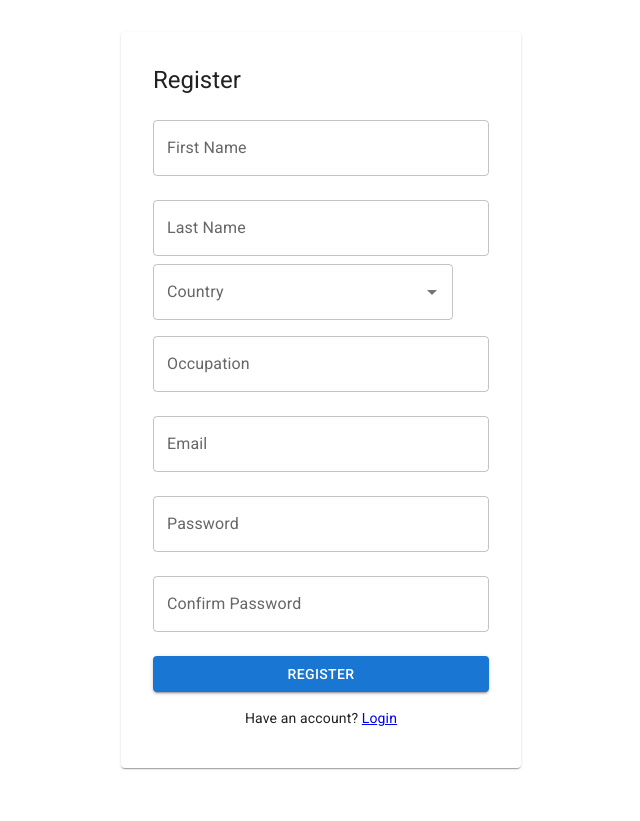
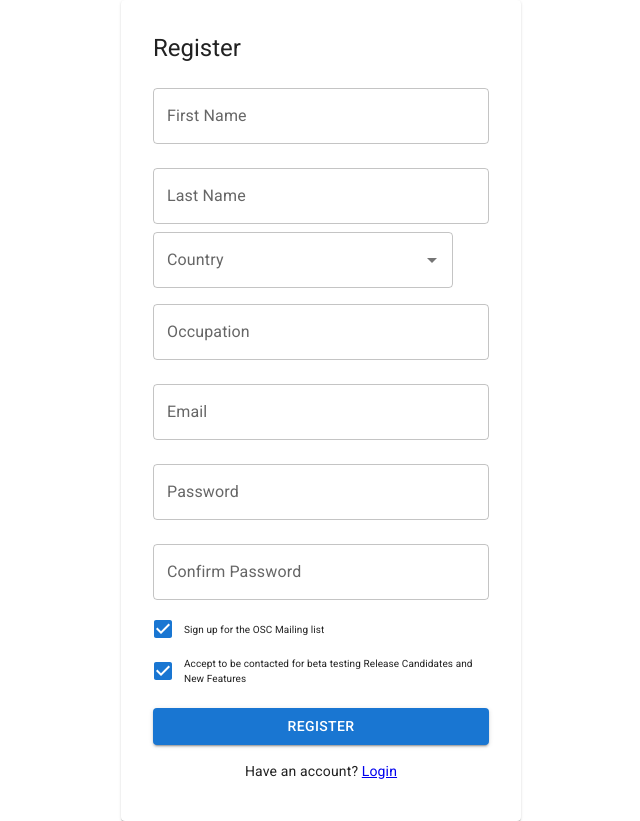
Before and after one commit to openstudiocoalition/openstudiocoalition.github.io, a React app in the folder openstudioreleases/: page /#/app/register in a window 1280 px wide. Shown: the whole page, without its empty margins (319-959 px from the left). Before the commit the page ends 800 px from the top, so only its background shows below. Built offline with nearby package versions, Linux system fonts and the light colour scheme; no server answers.

Commit message:
Add checkboxes for Formik to sign up for mailing lists: NOT USED YET

```diff
--- a/openstudioreleases/src/auth/Register.tsx
+++ b/openstudioreleases/src/auth/Register.tsx
@@ -1,6 +1,7 @@
 import { Box, Card, CardContent, Typography, Button } from '@mui/material';
 import { TextFieldFormik } from '../fields/TextFieldFormik';
 import { CountrySelectFormik } from '../fields/CountrySelectFormik';
+import { CheckboxFormik } from '../fields/CheckboxFormik';
 import { FormikProvider, useFormik } from 'formik';
 import * as yup from 'yup';
 import {
@@ -31,6 +32,8 @@ type Values = {
   occupation: string;
   email: string;
   password: string;
+  signMailingList: boolean;
+  joinBetaTester: boolean;
 };
 
 export const Register = () => {
@@ -81,6 +84,8 @@ export const Register = () => {
       email: '',
       password: '',
       passwordConfirmation: '',
+      signMailingList: true,
+      joinBetaTester: true,
     },
     validationSchema: yup.object().shape({
       email: yup.string().required(),
@@ -91,6 +96,8 @@ export const Register = () => {
       country: yup.string(),
       company: yup.string(),
       occupation: yup.string(),
+      signMailingList: yup.boolean(),
+      joinBetaTester: yup.boolean(),
     }),
     validateOnMount: true,
     onSubmit,
@@ -213,6 +220,18 @@ export const Register = () => {
               fullWidth
               margin='normal'
             />
+            <CheckboxFormik
+              name={'signMailingList'}
+              label='Sign up for the OSC Mailing list'
+              fullWidth
+              margin='normal'
+            />
+            <CheckboxFormik
+              name={'joinBetaTester'}
+              label='Accept to be contacted for beta testing Release Candidates and New Features'
+              fullWidth
+              margin='normal'
+            />
             <Button
               variant='contained'
               color='primary'
--- /dev/null
+++ b/openstudioreleases/src/fields/CheckboxFormik.tsx
@@ -0,0 +1,15 @@
+import { useField } from 'formik';
+import { Checkbox, FormControlLabel, Typography } from '@mui/material';
+
+export const CheckboxFormik = ({ label, ...props }) => {
+  const [field, meta] = useField(props);
+  const errorText = meta.error && meta.touched ? meta.error : '';
+
+  return (
+    <FormControlLabel control={<Checkbox
+      {...field}
+      {...props}
+      defaultChecked
+    />} label={<Typography sx={{ fontSize: 10 }}>{label}</Typography>} />
+  );
+};
```
